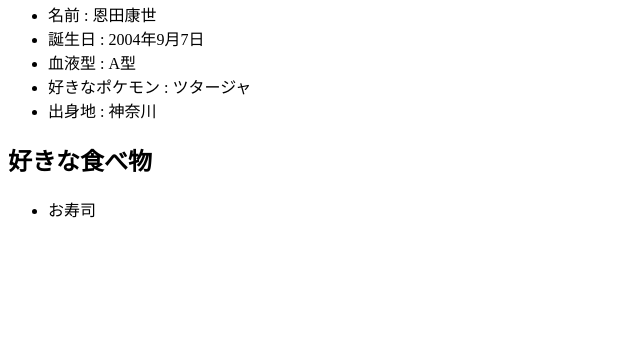
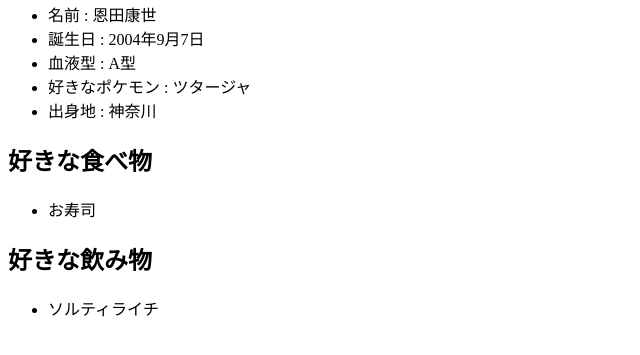
Before and after one commit to OndaKose/git-practice2023, a plain HTML site: page index.html in a window 1280 px wide. Shown: the part 87-442 px from the top of the page, without its empty margins (0-640 px from the left). Drawn offline with Linux system fonts and the light colour scheme.

Commit message:
好きな飲み物を追記

```diff
--- a/index.html
+++ b/index.html
@@ -24,5 +24,10 @@
     <ul>
         <li>お寿司</li>
     </ul>
+
+    <h2>好きな飲み物</h2>
+    <ul>
+        <li>ソルティライチ</li>
+    </ul>
 </body>
 </html>
```
